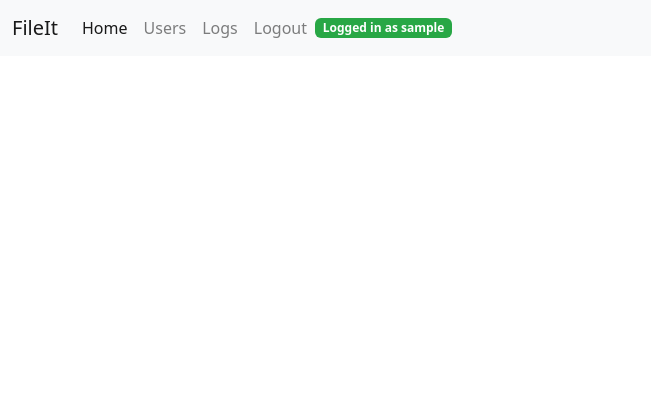
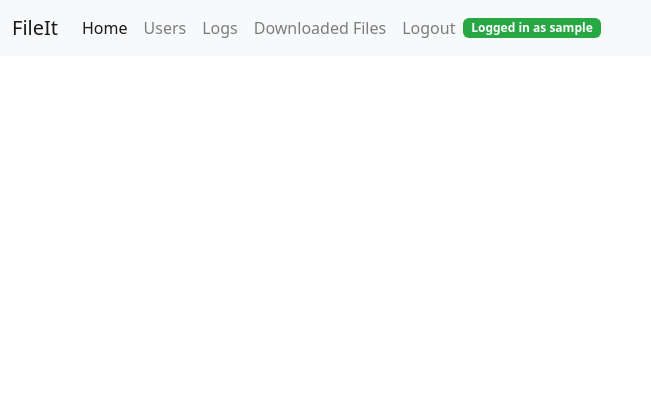
Before and after one commit to Victoria129/downloads, a Django app: page / in a window 1280 px wide. Shown: the top 416 px of the page, without its empty margins (0-651 px from the left). Run offline with Django 4.2, Linux system fonts and the light colour scheme; the visitor is signed in with stand-in values (Sample User, id 1); some libraries are stand-ins or nearby versions.

Commit message:
add downloaded files link

```diff
--- a/user/templates/user/home.html
+++ b/user/templates/user/home.html
@@ -32,6 +32,7 @@
               {% if request.user.is_superuser %}
               <a class="nav-link" href="{% url 'users' %}">Users</a>
               <a class="nav-link" href="{% url 'logs' %}">Logs</a>
+              <a class="nav-link" href="{% url 'https://docuware.fileit.org/exports' %}">Downloaded Files</a>
               {% endif %}
               <a class="nav-link danger" href="{% url 'logout' %}">Logout</a>
 
```
